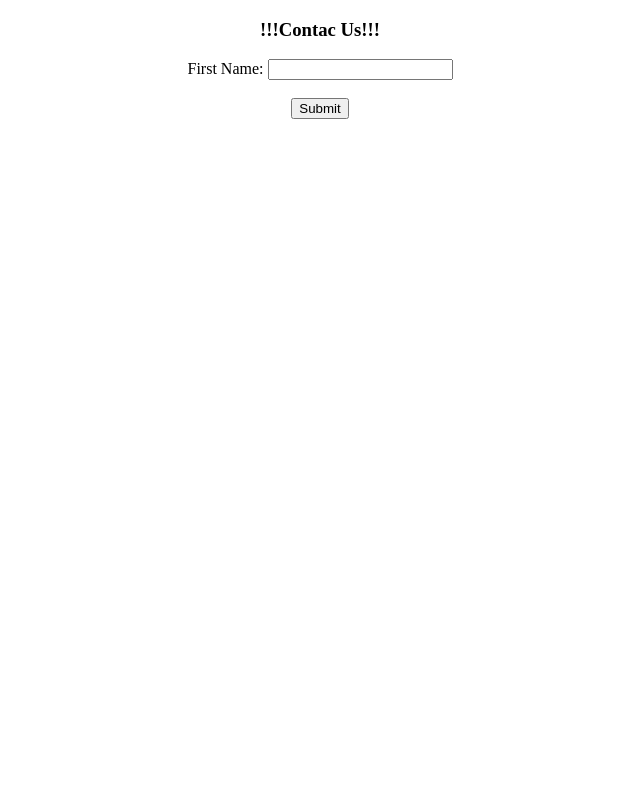
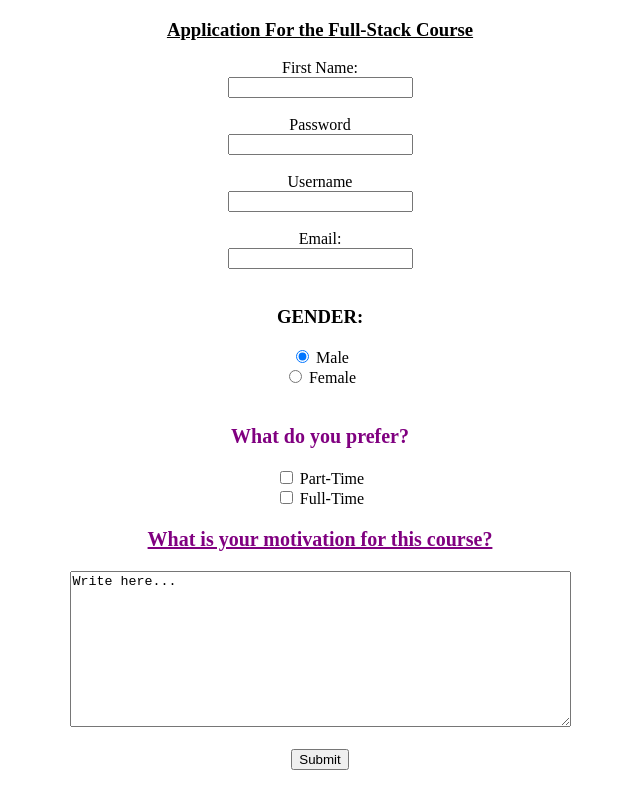
Before and after one commit to Bskasan/Html_Css_Practises, a plain HTML site: page HTML_05_Forms_Inputs/index.html in a window 1280 px wide. Shown: the whole page, without its empty margins (320-960 px from the left). Drawn offline with Linux system fonts and the light colour scheme.

Commit message:
FSC-Application form created

```diff
--- a/HTML_05_Forms_Inputs/index.html
+++ b/HTML_05_Forms_Inputs/index.html
@@ -4,20 +4,57 @@
     <meta charset="UTF-8" />
     <meta http-equiv="X-UA-Compatible" content="IE=edge" />
     <meta name="viewport" content="width=device-width, initial-scale=1.0" />
-    <title>HTML Forms</title>
+    <title>HTML-5 Forms</title>
   </head>
+  <style>
+    p{
+        font-size: 20px;
+        color: purple;
+    }
+  </style>
   <body>
     <div style="text-align: center">
+      <!-- * Action element shows us which website page show up after we submitted. -->
+      <!-- * if you're adding a new data to the server, you should use post method. -->
+      <!-- * Each input element need to have name attribute, because the value of this attribute identifies the form control. -->
       <form action="submitted.html" method="get">
-        <h3>!!!Contac Us!!!</h3>
-        <label for="email">First Name: </label>
+        <h3><u>Application For the Full-Stack Course</u></h3>
+        <label for="email">First Name: </label> <br />
         <input type="text" name="firstname" id="firstname" /><br /><br />
-        <input type="submit" value="Submit">
+
+        <label for="password">Password</label><br />
+        <input type="password" name="password" id="password" /><br /><br />
+
+        <label for="username">Username</label><br />
+        <input type="text" name="username" id="username" /><br /><br />
+
+        <label for="email">Email:</label><br />
+        <input type="email" name="email" id="password" /><br /><br />
+
+        <h3>GENDER:</h3>
+        <input type="radio" name="gender" value="male" checked /> Male<br />
+        <input type="radio" name="gender" value="female" /> Female<br /><br />
+
+        <p><b>What do you prefer?</b></p>
+        <input type="checkbox" name="jobtype" value="part-time" /> Part-Time
+        <br />
+        <input type="checkbox" name="jobtype" value="full-time" /> Full-Time
+        <br />
+
+        <p>
+          <b><u>What is your motivation for this course?</u></b>
+        </p>
+        <textarea name="tellmeaboutyourself" rows="10" cols="60">Write here...</textarea
+        ><br /><br />
+
+        <input type="submit" value="Submit" />
+        <!-- <button>Submit</button> -->
         <!--
-            <label for="email">Surname: </label>
-            <input type="text" name="surname" id="surname"><br><br>
-            <label for="email">Your E-mail: </label>
-            <input type="text" name="email" id="email">
+            ? Firt you should add label and then input field.
+            * <label for="email">Surname: </label>
+            * <input type="text" name="surname" id="surname"><br><br>
+            * <label for="email">Your E-mail: </label>
+            * <input type="text" name="email" id="email">
         -->
       </form>
     </div>
```
Also changed, not shown: HTML_05_Forms_Inputs/submitted.html (+19 -6 lines).
